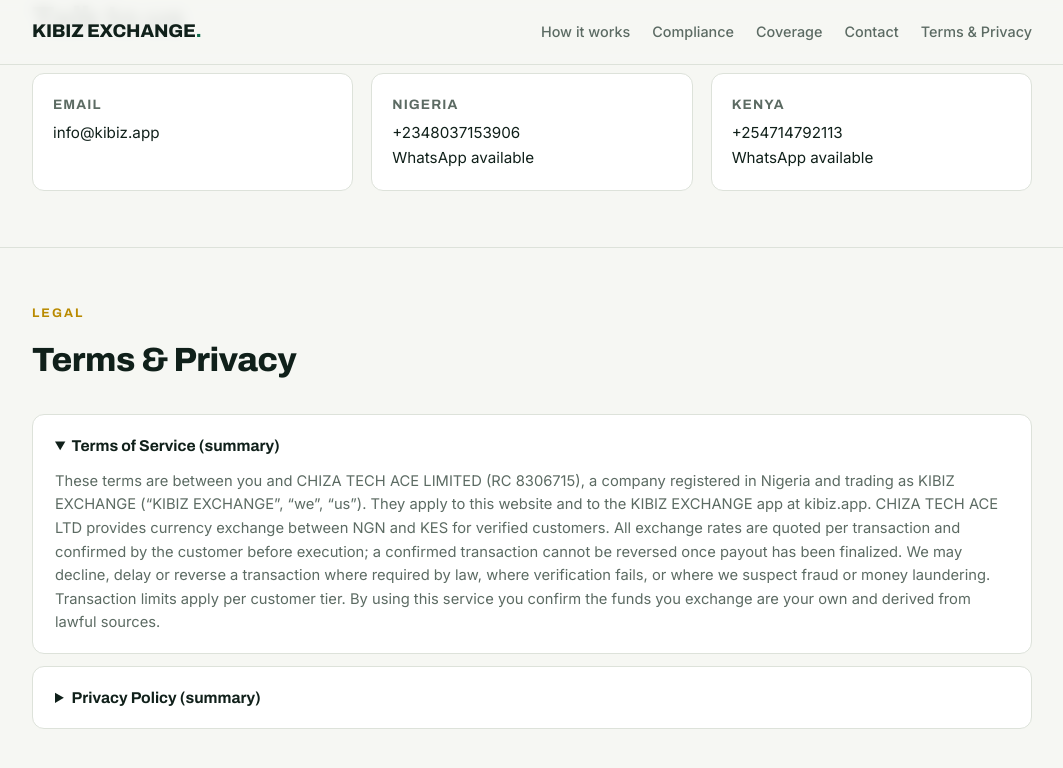
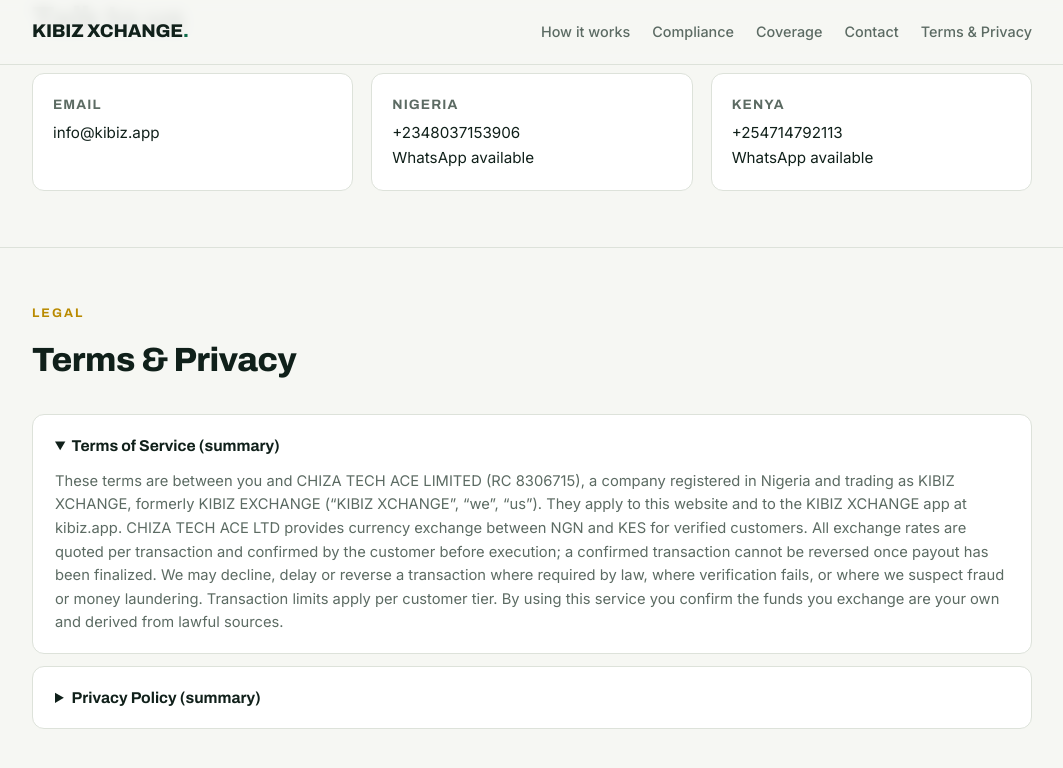
Before and after one commit to Chizzaram/chizatech, a plain HTML site: page index.html in a window 1280 px wide. Both pictures are taken after a click on the heading "Terms of Service (summary)". Shown: the part 2229-2997 px from the top of the page, without its empty margins (108-1171 px from the left). Drawn offline with Linux system fonts and the light colour scheme.

Commit message:
Rename to KIBIZ XCHANGE (formerly KIBIZ EXCHANGE); company details unchanged
Co-Authored-By: Claude Opus 5.5 <noreply@anthropic.com>
Claude-Session: https://claude.ai/code/session_01SygVCHw7fKTVmNCFvfnXsv

```diff
--- a/index.html
+++ b/index.html
@@ -3,8 +3,8 @@
 <head>
 <meta charset="UTF-8" />
 <meta name="viewport" content="width=device-width, initial-scale=1.0" />
-<title>KIBIZ EXCHANGE | Naira to Shillings, by CHIZA TECH ACE LIMITED</title>
-<meta name="description" content="KIBIZ EXCHANGE converts Naira to Kenyan Shillings and back, paid out to M-Pesa or bank. KIBIZ EXCHANGE is a trading name of CHIZA TECH ACE LIMITED (RC 8306715).">
+<title>KIBIZ XCHANGE | Naira to Shillings, by CHIZA TECH ACE LIMITED</title>
+<meta name="description" content="KIBIZ XCHANGE converts Naira to Kenyan Shillings and back, paid out to M-Pesa or bank. KIBIZ XCHANGE is a trading name of CHIZA TECH ACE LIMITED (RC 8306715).">
 <link rel="preconnect" href="https://fonts.googleapis.com">
 <link href="https://fonts.googleapis.com/css2?family=Archivo:wght@500;700;800&family=Inter:wght@400;500;600&display=swap" rel="stylesheet">
 <style>
@@ -128,7 +128,7 @@
 </style>
   <script type="application/ld+json">
 {"@context":"https://schema.org","@type":"Organization",
- "name":"KIBIZ EXCHANGE","legalName":"CHIZA TECH ACE LIMITED",
+ "name":"KIBIZ XCHANGE","alternateName":"KIBIZ EXCHANGE","legalName":"CHIZA TECH ACE LIMITED",
  "url":"https://chizatechace.us","email":"info@kibiz.app",
  "address":{"@type":"PostalAddress","streetAddress":"1 Wilson Avenue, Ago Palace Way",
   "addressLocality":"Lagos","addressCountry":"NG"}}
@@ -138,7 +138,7 @@
 
 <header>
   <div class="wrap nav">
-    <a class="brand" href="#top">KIBIZ EXCHANGE<span>.</span></a>
+    <a class="brand" href="#top">KIBIZ XCHANGE<span>.</span></a>
     <nav class="nav-links" aria-label="Site">
       <a href="#how">How it works</a>
       <a href="#compliance">Compliance</a>
@@ -155,7 +155,7 @@
       <div>
         <div class="corridor" aria-hidden="true">Lagos <span class="dotline"></span> Nairobi</div>
         <h1>Naira to Shillings, <em>at a rate you can see.</em></h1>
-        <p class="lede">KIBIZ EXCHANGE · by CHIZA TECH ACE LIMITED converts Nigerian Naira (NGN) to Kenyan Shillings (KES) — and back — for individuals and small businesses moving money between Nigeria and Kenya. Transparent rates, verified customers, direct payout to bank or M-Pesa.</p>
+        <p class="lede">KIBIZ XCHANGE · by CHIZA TECH ACE LIMITED converts Nigerian Naira (NGN) to Kenyan Shillings (KES) — and back — for individuals and small businesses moving money between Nigeria and Kenya. Transparent rates, verified customers, direct payout to bank or M-Pesa.</p>
         <a class="cta" href="https://kibiz.app">Start an exchange</a>
       </div>
       <div class="rate-card" aria-label="Example exchange">
@@ -216,7 +216,7 @@
         </div>
       </div>
       <div class="compliance-note">
-        <strong>Our commitment:</strong> KIBIZ EXCHANGE is the trading name of CHIZA TECH ACE LIMITED (RC 8306715), a company registered in Nigeria. We run a written AML/CFT programme covering customer due diligence, sanctions screening, transaction monitoring and suspicious-activity reporting, in line with Nigerian anti-money-laundering law and international (FATF) standards. Identity verification and sanctions screening are carried out through an independent, certified verification provider, and collections, conversion and payouts are executed through regulated payment infrastructure partners. We do not hold customer deposits or stored-value balances; every exchange is executed as a discrete, per-transaction order. We do not serve anonymous customers and we decline transactions we cannot verify.
+        <strong>Our commitment:</strong> KIBIZ XCHANGE is the trading name of CHIZA TECH ACE LIMITED (RC 8306715), a company registered in Nigeria. We run a written AML/CFT programme covering customer due diligence, sanctions screening, transaction monitoring and suspicious-activity reporting, in line with Nigerian anti-money-laundering law and international (FATF) standards. Identity verification and sanctions screening are carried out through an independent, certified verification provider, and collections, conversion and payouts are executed through regulated payment infrastructure partners. We do not hold customer deposits or stored-value balances; every exchange is executed as a discrete, per-transaction order. We do not serve anonymous customers and we decline transactions we cannot verify.
       </div>
     </div>
   </section>
@@ -248,7 +248,7 @@
 
   <section id="contact">
     <div class="wrap">
-      <div class="eyebrow">Contact KIBIZ EXCHANGE</div>
+      <div class="eyebrow">Contact KIBIZ XCHANGE</div>
       <h2>Talk to us</h2>
       <div class="contact-grid">
         <div class="cell"><b>Email</b>info@kibiz.app</div>
@@ -264,11 +264,11 @@
       <h2>Terms &amp; Privacy</h2>
       <details>
         <summary>Terms of Service (summary)</summary>
-        <p>These terms are between you and CHIZA TECH ACE LIMITED (RC 8306715), a company registered in Nigeria and trading as KIBIZ EXCHANGE (“KIBIZ EXCHANGE”, “we”, “us”). They apply to this website and to the KIBIZ EXCHANGE app at kibiz.app. CHIZA TECH ACE LTD provides currency exchange between NGN and KES for verified customers. All exchange rates are quoted per transaction and confirmed by the customer before execution; a confirmed transaction cannot be reversed once payout has been finalized. We may decline, delay or reverse a transaction where required by law, where verification fails, or where we suspect fraud or money laundering. Transaction limits apply per customer tier. By using this service you confirm the funds you exchange are your own and derived from lawful sources.</p>
+        <p>These terms are between you and CHIZA TECH ACE LIMITED (RC 8306715), a company registered in Nigeria and trading as KIBIZ XCHANGE, formerly KIBIZ EXCHANGE (“KIBIZ XCHANGE”, “we”, “us”). They apply to this website and to the KIBIZ XCHANGE app at kibiz.app. CHIZA TECH ACE LTD provides currency exchange between NGN and KES for verified customers. All exchange rates are quoted per transaction and confirmed by the customer before execution; a confirmed transaction cannot be reversed once payout has been finalized. We may decline, delay or reverse a transaction where required by law, where verification fails, or where we suspect fraud or money laundering. Transaction limits apply per customer tier. By using this service you confirm the funds you exchange are your own and derived from lawful sources.</p>
       </details>
       <details>
         <summary>Privacy Policy (summary)</summary>
-        <p>The data controller for your personal data is CHIZA TECH ACE LIMITED, trading as KIBIZ EXCHANGE, 1 Wilson Avenue, Ago Palace Way, Lagos, Nigeria. We collect the personal information needed to verify your identity and process your transactions (name, contact details, date of birth, government ID numbers, and transaction records). This information is used for identity verification, sanctions screening, transaction processing and legal record-keeping, and is shared only with our regulated payment and verification partners or where the law requires. Records are retained for the period required by anti-money-laundering law. To access or correct your data, contact info@kibiz.app.</p>
+        <p>The data controller for your personal data is CHIZA TECH ACE LIMITED, trading as KIBIZ XCHANGE, 1 Wilson Avenue, Ago Palace Way, Lagos, Nigeria. We collect the personal information needed to verify your identity and process your transactions (name, contact details, date of birth, government ID numbers, and transaction records). This information is used for identity verification, sanctions screening, transaction processing and legal record-keeping, and is shared only with our regulated payment and verification partners or where the law requires. Records are retained for the period required by anti-money-laundering law. To access or correct your data, contact info@kibiz.app.</p>
       </details>
     </div>
   </section>
@@ -276,8 +276,8 @@
 
 <footer>
   <div class="wrap">
-    <a class="brand" href="#top">KIBIZ EXCHANGE<span>.</span></a>
-    <p style="margin-top:8px">KIBIZ EXCHANGE is a trading name of CHIZA TECH ACE LIMITED, a company registered in Nigeria (RC 8306715). Registered office: 1 Wilson Avenue, Ago Palace Way, Lagos, Nigeria.</p>
+    <a class="brand" href="#top">KIBIZ XCHANGE<span>.</span></a>
+    <p style="margin-top:8px">KIBIZ XCHANGE is a trading name of CHIZA TECH ACE LIMITED, a company registered in Nigeria (RC 8306715). Registered office: 1 Wilson Avenue, Ago Palace Way, Lagos, Nigeria.</p>
     <p style="margin-top:4px">© 2026 CHIZA TECH ACE LIMITED. All rights reserved.</p>
   </div>
 </footer>
```
